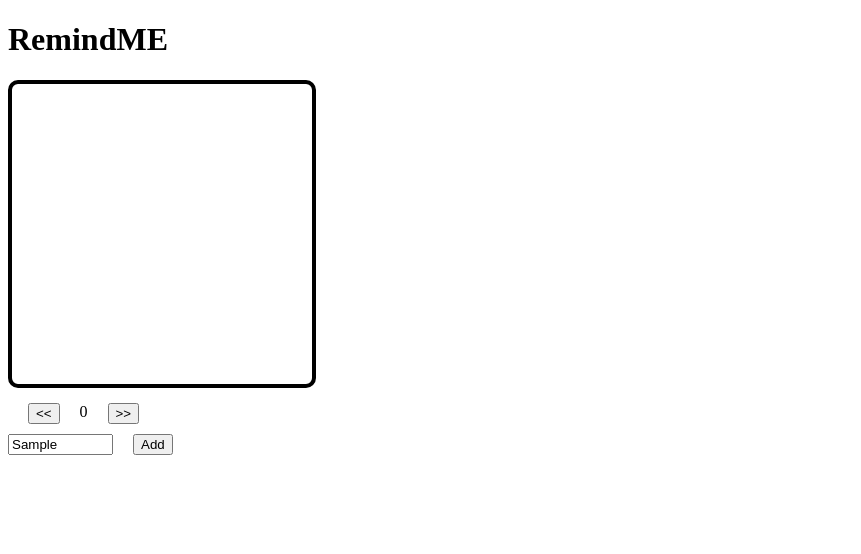
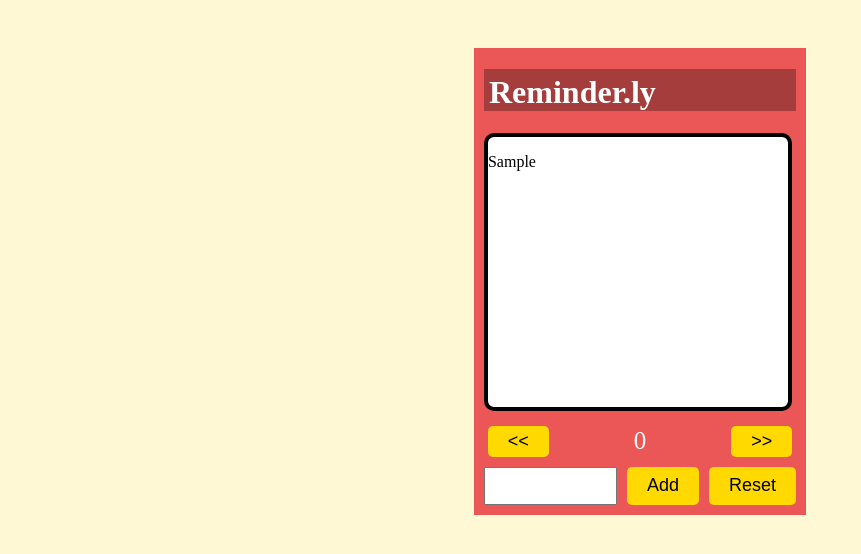
Before and after one commit to JelloJelly757/reminder-app, a plain HTML site: page index.html in a window 1280 px wide. Both pictures are taken after typing "Sample" into the empty fields and a click on the button "Add". Shown: the whole page, without its empty margins (0-861 px from the left). Drawn offline with Linux system fonts and the light colour scheme.

Commit message:
javascript and css

```diff
--- a/index.html
+++ b/index.html
@@ -7,18 +7,22 @@
     <link rel="stylesheet" href="style.css">
 </head>
 <body>
-    <h1>RemindME</h1>
+    <div class="all">
+        <h1>Reminder.ly</h1>
         <div class="box"></div>
         <div class="firstrow">
-        <button type="button"> << </button>
-    <div class="score"> 0 </div>
-        <button type="button2"> >> </button>
+            <button class="button1" id="button1"> << </button>
+        <div class="scorecont" id="scorecont"> 0 </div>
+            <button class="button2" id="button2"> >> </button>
         </div>
         <div class="inbut">
             <div class="input-container">
-            <input type="text" id="input-field" name="name" size="10"/>
+                <input type="text" id="input-field" name="name" size="11"/>
             </div>
-        <button type="button3"> Add </button>
+            <button class="button3" id="button3"> Add </button>
+            <button class="button4" id="button4"> Reset </button>
         </div>
+    </div>
+    <script src="script.js"></script>
 </body>
 </html>
--- a/script.js
+++ b/script.js
@@ -0,0 +1,76 @@
+// elements
+let button1 = document.getElementById('button1');
+let button2 = document.getElementById('button2');
+let button3 = document.getElementById('button3');
+const input = document.getElementById('input-field');
+let scoreContainer = document.getElementById('scorecont');
+let divbox = document.querySelector('.box');
+let resetbutton = document.getElementById('button4');
+
+// elements that require local storage
+let reminders = JSON.parse(localStorage.getItem('reminders')) || [];
+let score = parseInt(localStorage.getItem('score')) || 0;
+
+
+scoreContainer.textContent = score;
+
+// function that updates the divbox
+function updateDivbox() {
+    divbox.innerHTML = "";
+    reminders.forEach(r => {
+        if (r.score === score) {
+            let newReminder = document.createElement("p");
+            newReminder.classList.add("large-text");
+            newReminder.textContent = r.text;
+            divbox.appendChild(newReminder);
+        }
+    });
+}
+
+
+updateDivbox();
+
+// add button event listener
+button3.addEventListener('click', () => {
+    let divboxText = input.value.trim();
+    if (divboxText) {
+        reminders.push({ score: score, text: divboxText });
+        localStorage.setItem('reminders', JSON.stringify(reminders));
+
+        let newReminder = document.createElement("p");
+        newReminder.classList.add("large-text");
+        newReminder.textContent = divboxText;
+        divbox.appendChild(newReminder);
+        input.value = "";
+    }
+});
+
+// right button event listener
+button2.addEventListener('click', () => {
+    score++;
+    scoreContainer.textContent = score;
+    localStorage.setItem('score', score);
+    updateDivbox();
+});
+
+// left button event listener
+button1.addEventListener('click', () => {
+    if (score > 0) {
+        score--;
+        scoreContainer.textContent = score;
+        localStorage.setItem('score', score);
+        updateDivbox();
+    }
+});
+
+// reset button event listener
+resetbutton.addEventListener('click', () => {
+    localStorage.removeItem('reminders')
+    localStorage.removeItem('score');
+    reminders = [];
+    score = 0;
+    divbox.innerHTML = "";
+    scoreContainer.textContent = score;
+    input.value = "";
+
+});
--- a/style.css
+++ b/style.css
@@ -3,7 +3,9 @@
     border-color: black;
     border-radius: 10px;
     width: 300px;
-    height: 300px;
+    height: 270px;
+    margin-top: 0px;
+    background-color: white;
 }
 
 .firstrow {
@@ -14,9 +16,73 @@
 
 .inbut {
     display: flex;
+
 }
 
 button {
-    margin-left: 20px;
-    margin-right:20px;
+    background-color: rgb(255, 217, 0);
+    border-radius: 5px;
+    border: 0px;
+    font-size: 18px;
+    padding-bottom: 5px;
+    padding-top: 5px;
+    padding-left: 20px;
+    padding-right: 20px;
 }
+
+button:hover {
+    background-color: rgb(255, 196, 0);
+  }
+
+body {
+    display: flex;
+    align-items: center;
+    justify-content: center;
+    padding-bottom: 120px;
+}
+
+h1 {
+    background-color: rgb(165, 61, 61);
+    padding-top: 5px;
+    padding-left: 5px;
+    padding-right: 140px;
+    color: white;
+}
+
+input{
+    height: 32px;
+    width: 125px;
+}
+
+.all{
+    display: flex;
+    background-color: rgb(235, 87, 87);
+    flex-direction: column;
+    padding-left: 10px;
+    padding-right: 10px;
+    padding-bottom: 10px;
+    margin-top: 40px;
+}
+
+.scorecont {
+    color: white;
+    font-size: 25px;
+    align-items: center;
+    margin-left: 85px;
+    margin-right: 85px;
+}
+
+.firstrow {
+    display: flex;
+    align-items: center;
+    justify-content: center;
+}
+
+.button3 {
+    margin-left: 10px;
+    margin-right: 10px;
+}
+
+body {
+    background-color:rgba(255, 217, 0, 0.166);
+}
```
Lines whose indentation alone changed are shown as unchanged.
